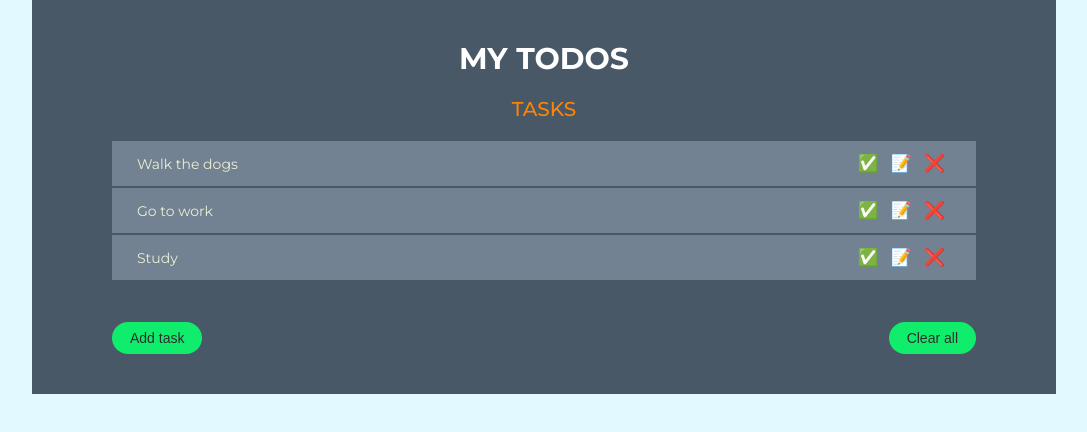
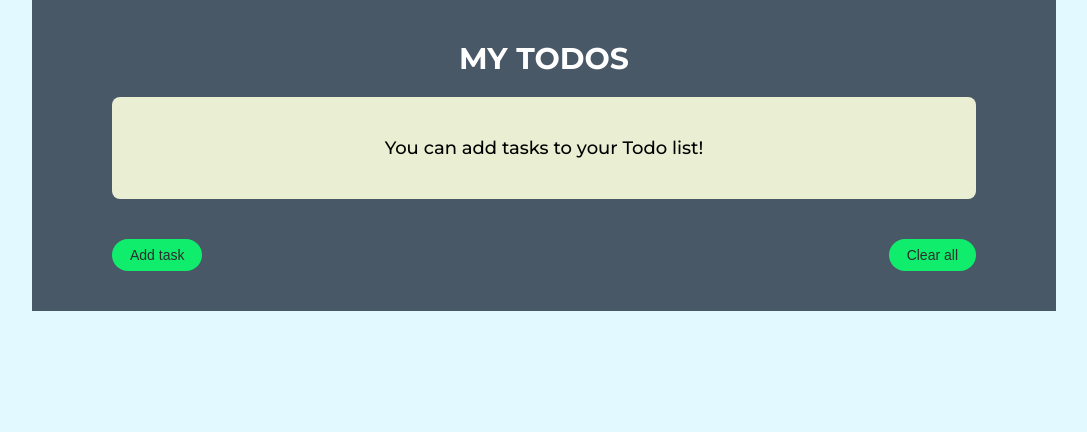
Before and after one commit to xcrazibl3/todo-list-app, a React (Create React App) app: page / in a window 1280 px wide. Both pictures are taken after a click on the button "Clear all". Shown: the top 432 px of the page, without its empty margins (96-1183 px from the left). Built offline with nearby package versions, Linux system fonts and the light colour scheme.

Commit message:
Implemented everything except ordering the list by completed

```diff
--- a/src/App.js
+++ b/src/App.js
@@ -5,13 +5,20 @@ function App() {
   const [tasks, setTasks] = useState(startTasks);
   const [isFormActive, setIsFormActive] = useState(false);
   const [newTask, setNewTask] = useState("");
+  const [renameTitle, setRenameTitle] = useState("");
+  const [newTitle, setNewTitle] = useState("");
 
   function handleOpenForm() {
     setIsFormActive(true);
   }
 
   function handleCloseForm() {
+    setNewTask("");
     setIsFormActive(false);
+  }
+
+  function handleClearAllTasks() {
+    setTasks([]);
   }
 
   function handleAddNewTask(newTask) {
@@ -30,10 +37,44 @@ function App() {
     );
   }
 
+  function handleRenameTask(taskTitle) {
+    setRenameTitle(taskTitle);
+    setNewTitle(taskTitle);
+    console.log(`You're currently renaming ${renameTitle}`);
+  }
+
+  function handleDeleteTask(taskTitle) {
+    setTasks((tasks) => tasks.filter((task) => task.title !== taskTitle));
+  }
+
+  function handleCancelRename() {
+    setRenameTitle("");
+  }
+
+  function handleCompleteRename(taskTitle) {
+    setTasks((tasks) =>
+      tasks.map((task) =>
+        task.title === taskTitle ? { ...task, title: newTitle } : task
+      )
+    );
+    setRenameTitle("");
+    setNewTitle("");
+  }
+
   return (
     <div className="container">
       <Header />
-      <TasksContainer onCompleteTask={handleCompleteTask} tasks={tasks} />
+      <TasksContainer
+        newTitle={newTitle}
+        setNewTitle={setNewTitle}
+        onCompleteTask={handleCompleteTask}
+        onDeleteTask={handleDeleteTask}
+        onRenameTask={handleRenameTask}
+        renameTitle={renameTitle}
+        tasks={tasks}
+        onCancelRename={handleCancelRename}
+        onCompleteRename={handleCompleteRename}
+      />
       {isFormActive && (
         <AddTaskForm
           newTask={newTask}
@@ -42,7 +83,10 @@ function App() {
           onCloseForm={handleCloseForm}
         />
       )}
-      <ButtonMainBox onAddTask={handleOpenForm} />
+      <ButtonMainBox
+        onAddTask={handleOpenForm}
+        onClearAllTasks={handleClearAllTasks}
+      />
     </div>
   );
 }
@@ -57,22 +101,84 @@ function Header() {
   );
 }
 
-function TasksContainer({ tasks, onCompleteTask }) {
+function TasksContainer({
+  tasks,
+  renameTitle,
+  onCompleteTask,
+  onDeleteTask,
+  onRenameTask,
+  newTitle,
+  setNewTitle,
+  onCancelRename,
+  onCompleteRename,
+}) {
+  //if no tasks
+  if (!tasks.length)
     return (
-    <div className="tasks">
+      <div className="task-empty">
+        <h2 className="task-empty__message">
+          You can add tasks to your Todo list!
+        </h2>
+      </div>
+    );
+
+  //else
+  return (
+    <ul className="tasks">
       <h2 className="tasks__title">Tasks</h2>
       <div className="tasks__container">
         {tasks.map((task) => (
-          <Task onCompleteTask={onCompleteTask} task={task} key={task.title} />
+          <Task
+            setNewTitle={setNewTitle}
+            newTitle={newTitle}
+            renameTitle={renameTitle}
+            onDeleteTask={onDeleteTask}
+            onCompleteTask={onCompleteTask}
+            onRenameTask={onRenameTask}
+            onCancelRename={onCancelRename}
+            onCompleteRename={onCompleteRename}
+            task={task}
+            key={task.title}
+          />
         ))}
+      </div>
+    </ul>
+  );
+}
+
+function Task({
+  renameTitle,
+  task,
+  onCompleteTask,
+  onDeleteTask,
+  onRenameTask,
+  newTitle,
+  setNewTitle,
+  onCancelRename,
+  onCompleteRename,
+}) {
+  //if rename clicked
+  if (renameTitle === task.title)
+    return (
+      <div className="task">
+        <input
+          className="task__input-field"
+          value={newTitle}
+          onChange={(e) => setNewTitle(e.target.value)}
+        />
+        <div className="task__button-box">
+          <ButtonSecondary onClick={() => onCompleteRename(task.title)}>
+            ✅
+          </ButtonSecondary>
+          <ButtonSecondary onClick={() => onCancelRename()}>❌</ButtonSecondary>
         </div>
       </div>
     );
-}
 
-function Task({ task, onCompleteTask }) {
+  //else
+  if (renameTitle !== task.title)
     return (
-    <div className="task">
+      <li className="task">
         <h3
           className={`task__title ${
             task.completed ? "task__title--completed" : ""
@@ -84,10 +190,14 @@ function Task({ task, onCompleteTask }) {
           <ButtonSecondary onClick={() => onCompleteTask(task.title)}>
             ✅
           </ButtonSecondary>
-        <ButtonSecondary>📝</ButtonSecondary>
-        <ButtonSecondary>❌</ButtonSecondary>
+          <ButtonSecondary onClick={() => onRenameTask(task.title)}>
+            📝
+          </ButtonSecondary>
+          <ButtonSecondary onClick={() => onDeleteTask(task.title)}>
+            ❌
+          </ButtonSecondary>
         </div>
-    </div>
+      </li>
     );
 }
 
@@ -99,11 +209,11 @@ function ButtonSecondary({ children, onClick }) {
   );
 }
 
-function ButtonMainBox({ onAddTask }) {
+function ButtonMainBox({ onAddTask, onClearAllTasks }) {
   return (
     <div className="button-main-container">
       <ButtonMain onClick={onAddTask}>Add task</ButtonMain>
-      <ButtonMain>Clear all</ButtonMain>
+      <ButtonMain onClick={onClearAllTasks}>Clear all</ButtonMain>
     </div>
   );
 }
--- a/src/index.scss
+++ b/src/index.scss
@@ -104,6 +104,21 @@ body {
   &__button-box {
     margin-left: auto;
   }
+
+  &__input-field {
+    font-family: "Montseratt", Verdana, Geneva, Tahoma, sans-serif;
+    border-radius: 4px;
+    border: none;
+    height: 2.5rem;
+    flex: 1;
+    margin-right: 1.5rem;
+    text-align: center;
+    font-size: 1.5rem;
+
+    &:focus {
+      outline-color: $color-orange;
+    }
+  }
 }
 
 .button-secondary {
@@ -159,3 +174,16 @@ body {
     margin-left: auto;
   }
 }
+
+.task-empty {
+  text-align: center;
+  background-color: $color-background-beige;
+  padding: 4rem 0;
+  border: none;
+  border-radius: 0.8rem;
+
+  &__message {
+    font-size: 1.8rem;
+    font-weight: 500;
+  }
+}
```
Lines whose indentation alone changed are shown as unchanged.
